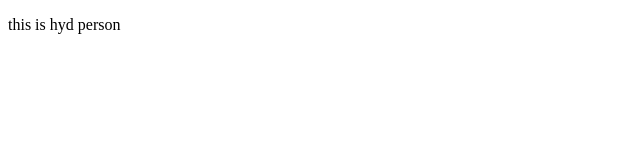
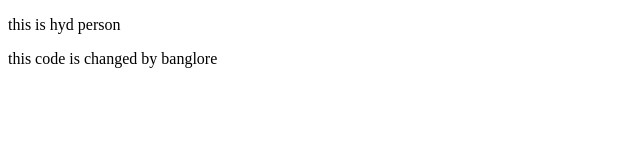
Before and after one commit to TRIVENI234/41r-, a plain HTML site: page index.html in a window 1280 px wide. Shown: the whole page, without its empty margins (0-640 px from the left). Drawn offline with Linux system fonts and the light colour scheme.

Commit message:
benglore

```diff
--- a/index.html
+++ b/index.html
@@ -8,5 +8,6 @@
 <body>
     <p>this is hyd person
     </p>
+    <p>this code is changed by banglore</p>
 </body>
 </html>
```
